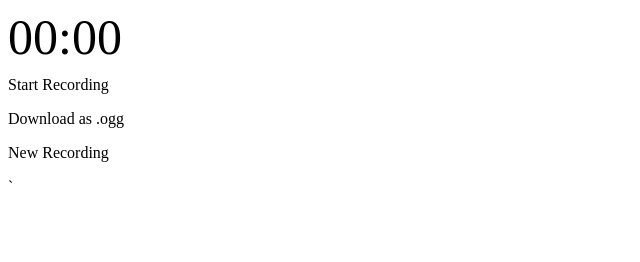
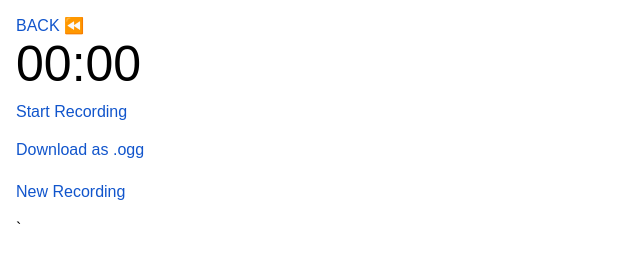
Before and after one commit to rhivent/voice-audio-camera-browser, a plain HTML site: page recording.html in a window 1280 px wide. Shown: the whole page, without its empty margins (0-640 px from the left). Drawn offline with nearby package versions, Linux system fonts and the light colour scheme.

```diff
--- a/recording.html
+++ b/recording.html
@@ -4,8 +4,12 @@
   <meta charset="UTF-8">
   <meta name="viewport" content="width=device-width, initial-scale=1.0">
   <title>Record Mic</title>
+<link rel="stylesheet" href="./css/main.css">
+
 </head>
 <body>
+
+  <a href="index.html">BACK &#9194;</a>
 
   <div class="p-x text-center">
     <div style="font-size:50px;padding-bottom:10px">
```
Also changed, not shown: index.html (+3 -0 lines).
